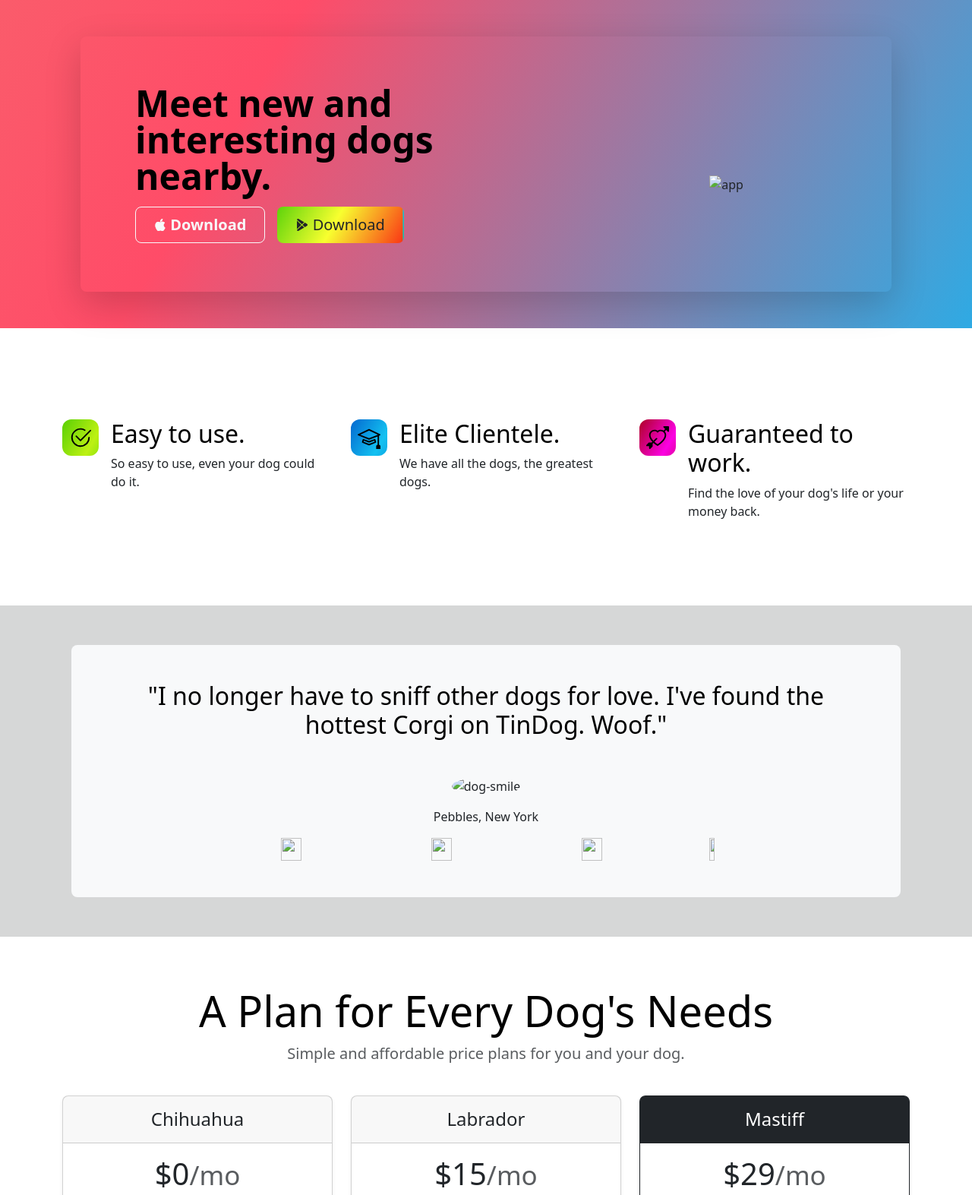
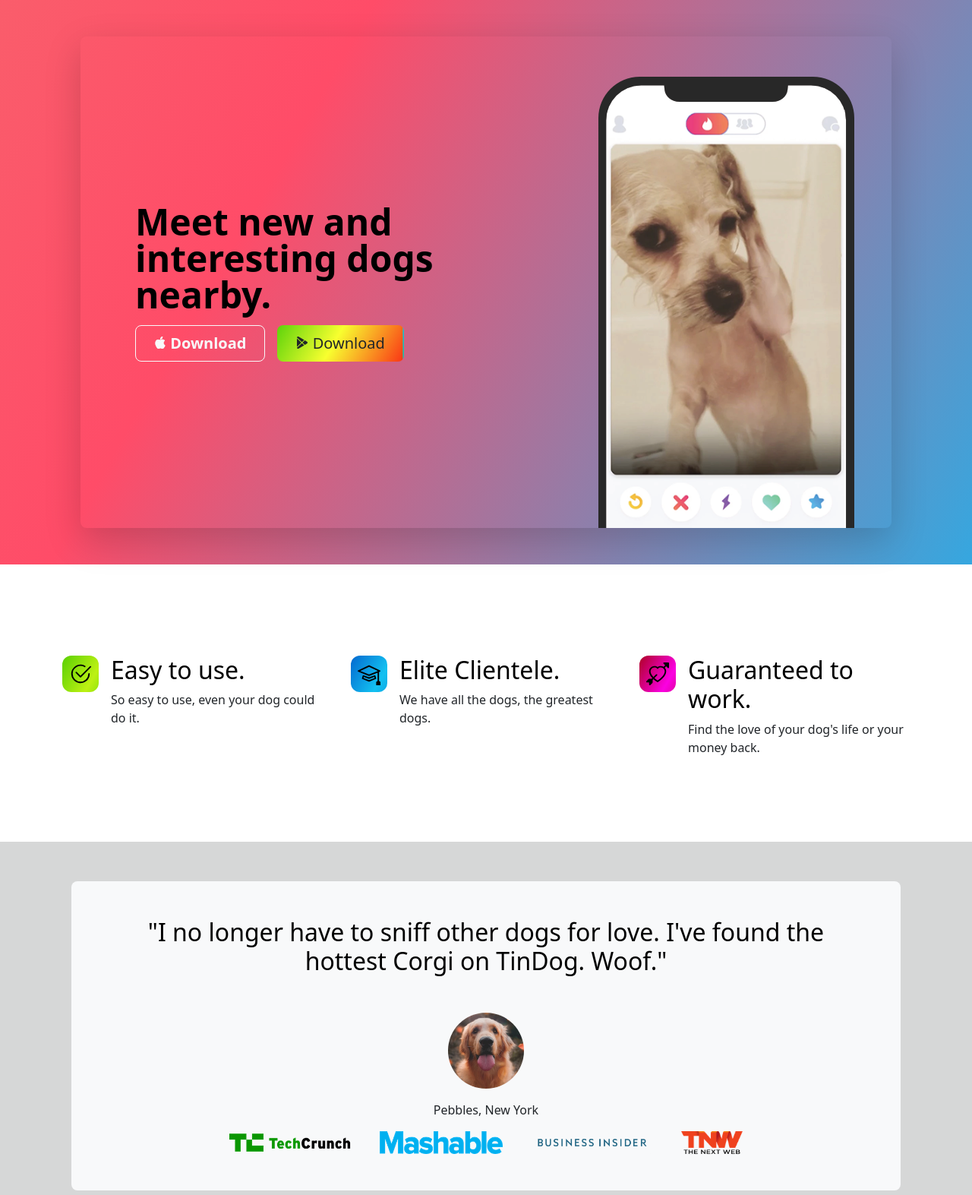
Before and after one commit to Futprodev/Tindog, a plain HTML site: page index.html in a window 1280 px wide. Shown: the top 1573 px of the page at 76% size. Drawn offline with nearby package versions, Linux system fonts and the light colour scheme; files that its build step writes are made by us from their sources.

Commit message:
Update index.html
changed the img src and link the style.css

```diff
--- a/index.html
+++ b/index.html
@@ -5,7 +5,7 @@
   <meta charset="UTF-8">
   <meta name="viewport" content="width=device-width, initial-scale=1.0">
   <title>TinDog</title>
-  <link href="./css/style.css" rel="stylesheet">
+  <link href="./style.css" rel="stylesheet">
   <link href="https://cdn.jsdelivr.net/npm/bootstrap@5.3.0/dist/css/bootstrap.min.css" rel="stylesheet" integrity="sha384-9ndCyUaIbzAi2FUVXJi0CjmCapSmO7SnpJef0486qhLnuZ2cdeRhO02iuK6FUUVM" crossorigin="anonymous">
 </head>
 
@@ -35,7 +35,7 @@
           </div>
           <!-- Image -->
           <div class="col-lg-5 col-sm-12 d-flex justify-content-center">
-              <img class="rounded-lg-3 app-image d-block mx-lg-auto" src="./images/iphone.png" alt="app" >
+              <img class="rounded-lg-3 app-image d-block mx-lg-auto" src="./iphone.png" alt="app" >
           </div>
         </div>
       </div>
@@ -93,14 +93,14 @@
       <div class="container my-5">
         <div class="p-5 text-center bg-body-tertiary rounded-3">
             <h2 class="text-body-emphasis mb-5  ">"I no longer have to sniff other dogs for love. I've found the hottest Corgi on TinDog. Woof."</h1>
-            <img src="./images/dog-img.jpg" class="testi-image" alt="dog-smile">
+            <img src="./dog-img.jpg" class="testi-image" alt="dog-smile">
             <p class="my-3">
               Pebbles, New York</p>
             <div class="container">
-              <img src="./images/techcrunch.png" class="col-lg-2 col-sm-12 mx-3 justify-content-center testi-sponsors">
-              <img src="./images/mashable.png" class="col-lg-2 col-sm-12 mx-3 justify-content-center testi-sponsors">
-              <img src="./images/bizinsider.png" class="col-lg-2 col-sm-12 mx-3 justify-content-center testi-sponsors">
-              <img src="./images/tnw.png" class="col-lg-1 col-sm-12 mx-3 justify-content-center testi-sponsors">
+              <img src="./techcrunch.png" class="col-lg-2 col-sm-12 mx-3 justify-content-center testi-sponsors">
+              <img src="./mashable.png" class="col-lg-2 col-sm-12 mx-3 justify-content-center testi-sponsors">
+              <img src="./bizinsider.png" class="col-lg-2 col-sm-12 mx-3 justify-content-center testi-sponsors">
+              <img src="./tnw.png" class="col-lg-1 col-sm-12 mx-3 justify-content-center testi-sponsors">
             </div>
         </div>
       </div>
```
